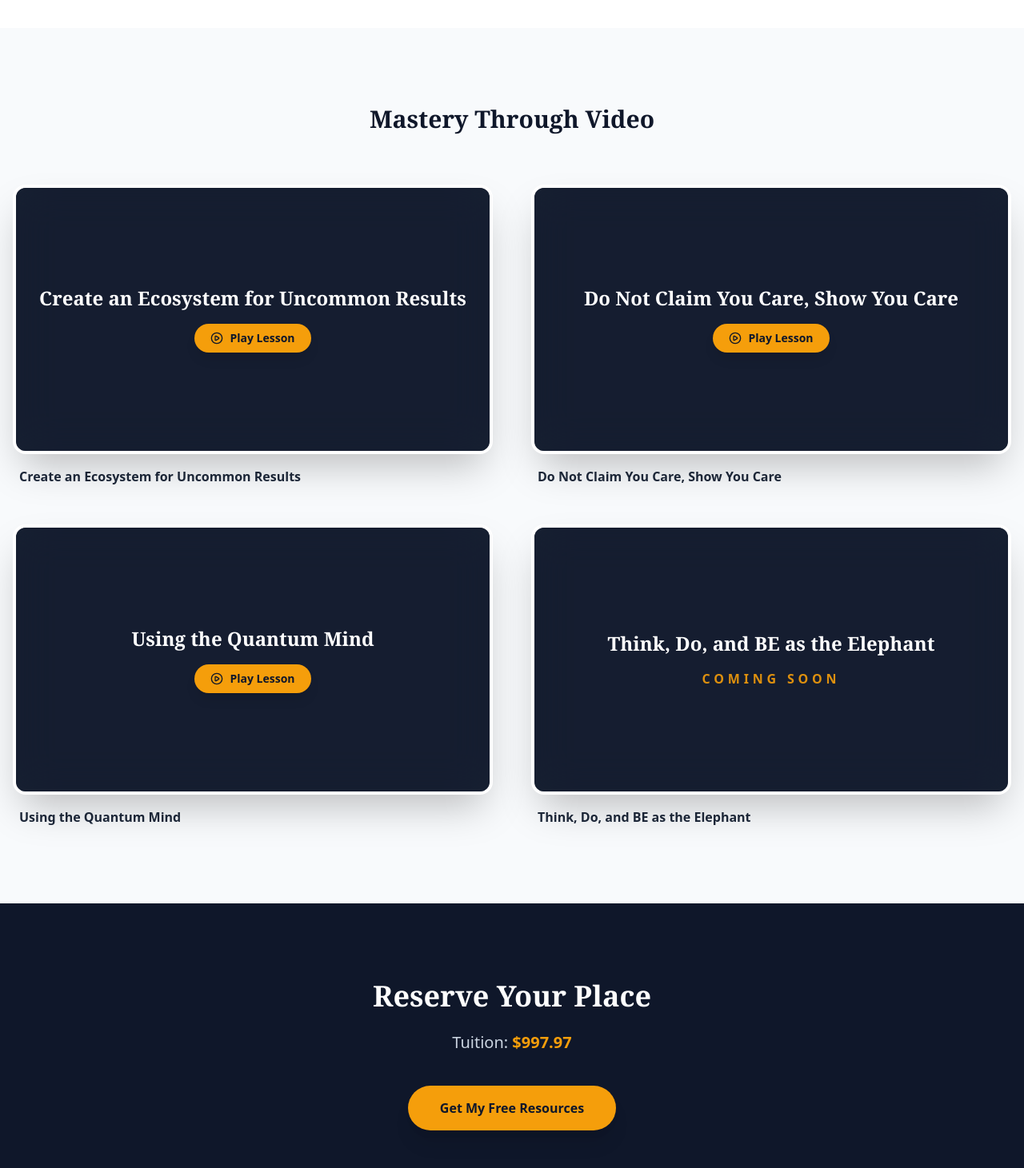
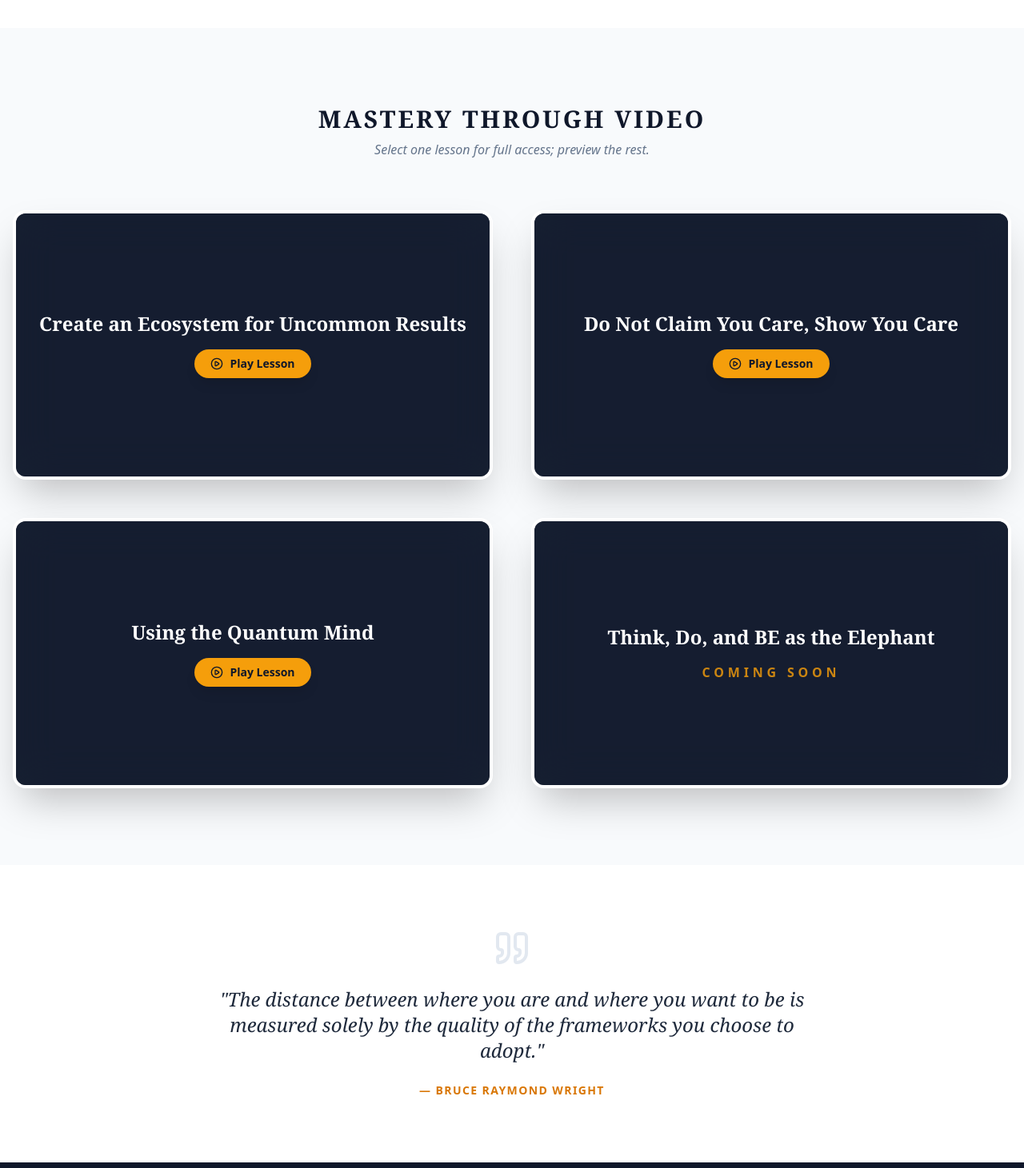
Before and after one commit to jasoncrossman/transcendent-heroic-advisor, a React (Vite) app: page /#/free-resources in a window 1280 px wide. Shown: the part 2280-3741 px from the top of the page at 80% size. Built offline with nearby package versions, Linux system fonts and the light colour scheme.

Commit message:
Update FreeResourcesPage.tsx

```diff
--- a/pages/FreeResourcesPage.tsx
+++ b/pages/FreeResourcesPage.tsx
@@ -11,7 +11,8 @@ import {
   Lock,
   PlayCircle,
   Clock,
-  Info
+  Info,
+  Quote
 } from 'lucide-react';
 
 const FreeResourcesPage: React.FC = () => {
@@ -48,7 +49,6 @@ const FreeResourcesPage: React.FC = () => {
     { id: 'elephant', title: "Think, Do, and BE as the Elephant", comingSoon: true }
   ];
 
-  // Logic to handle playing a video and pausing others
   const handleVideoSelection = (id: string) => {
     globalSparksVideos.forEach(video => {
       if (video.id !== id && !video.comingSoon) {
@@ -77,14 +77,12 @@ const FreeResourcesPage: React.FC = () => {
           const player = new (window as any).Vimeo.Player(iframe);
 
           player.on('play', () => {
-            // If no video has been chosen yet, this one becomes the "Unlocked" one
             if (!selectedVideoId) {
               setSelectedVideoId(video.id);
             }
           });
 
           player.on('timeupdate', (data: { seconds: number }) => {
-            // Trigger lock if: 1. A video was already chosen 2. This isn't it 3. Time > 30s
             if (selectedVideoId && selectedVideoId !== video.id && data.seconds >= 30) {
               player.pause();
               setLockedVideoId(video.id);
@@ -156,10 +154,10 @@ const FreeResourcesPage: React.FC = () => {
         </div>
       </section>
 
-      {/* 3. Books Section - RESTORED IMAGES */}
+      {/* 3. Books Section */}
       <section className="py-24 bg-white px-4">
         <div className="max-w-7xl mx-auto">
-          <h2 className="text-3xl font-bold text-center mb-16 font-serif">The Professional Library</h2>
+          <h2 className="text-3xl font-bold text-center mb-16 font-serif uppercase tracking-widest">The Professional Library</h2>
           <div className="grid grid-cols-1 md:grid-cols-3 gap-12">
             {books.map((book, i) => (
               <div key={i} className="text-center group">
@@ -174,14 +172,17 @@ const FreeResourcesPage: React.FC = () => {
         </div>
       </section>
 
-      {/* 4. Mastery Video Section - RESTORED TAGS AND LOCK */}
+      {/* 4. Mastery Video Section */}
       <section className="py-24 bg-slate-50 px-4">
         <div className="max-w-7xl mx-auto text-center">
-          <h2 className="text-3xl font-bold mb-16 font-serif">Mastery Through Video</h2>
-          <div className="grid grid-cols-1 md:grid-cols-2 gap-12 text-left">
+          <div className="mb-16">
+            <h2 className="text-3xl font-bold font-serif uppercase tracking-widest mb-2">Mastery Through Video</h2>
+            <p className="text-slate-500 font-medium italic">Select one lesson for full access; preview the rest.</p>
+          </div>
+
+          <div className="grid grid-cols-1 md:grid-cols-2 gap-12">
             {globalSparksVideos.map((v, i) => (
-              <div key={i} className="space-y-4">
-                <div className="relative aspect-video bg-slate-900 rounded-2xl overflow-hidden shadow-2xl border-4 border-white group">
+              <div key={i} className="relative aspect-video bg-slate-900 rounded-2xl overflow-hidden shadow-2xl border-4 border-white group">
                 {!v.comingSoon && (
                   <iframe
                     id={`vimeo-${v.id}`}
@@ -193,7 +194,6 @@ const FreeResourcesPage: React.FC = () => {
                   ></iframe>
                 )}
 
-                  {/* Cover Overlay */}
                 {activeVideo !== v.id && (
                   <div className="absolute inset-0 z-10 flex flex-col items-center justify-center p-6 text-center">
                     <div className="absolute inset-0 bg-slate-800/40 backdrop-blur-xl"></div>
@@ -211,20 +211,18 @@ const FreeResourcesPage: React.FC = () => {
                       )}
                     </div>
 
-                      {/* Unlocked / Preview Tags */}
                     {!v.comingSoon && (
                       <div className="absolute top-4 right-4">
                         {selectedVideoId === v.id ? (
-                            <span className="bg-green-600/90 text-white px-3 py-1 rounded-full text-[10px] font-bold uppercase flex items-center gap-1"><CheckCircle2 className="w-3 h-3"/> Unlocked</span>
+                          <span className="bg-green-600/90 text-white px-3 py-1 rounded-full text-[10px] font-bold uppercase flex items-center gap-1 shadow-lg"><CheckCircle2 className="w-3 h-3"/> Unlocked</span>
                         ) : selectedVideoId && (
-                            <span className="bg-amber-500/90 text-slate-900 px-3 py-1 rounded-full text-[10px] font-bold uppercase flex items-center gap-1"><Clock className="w-3 h-3"/> Preview</span>
+                          <span className="bg-amber-500/90 text-slate-900 px-3 py-1 rounded-full text-[10px] font-bold uppercase flex items-center gap-1 shadow-lg"><Clock className="w-3 h-3"/> Preview</span>
                         ) }
                       </div>
                     )}
                   </div>
                 )}
 
-                  {/* 30 Second Lock Overlay */}
                 {lockedVideoId === v.id && (
                   <div className="absolute inset-0 z-30 bg-slate-950/95 backdrop-blur-md flex flex-col items-center justify-center text-center p-8 animate-in fade-in">
                     <Lock className="w-12 h-12 text-amber-500 mb-4" />
@@ -236,14 +234,23 @@ const FreeResourcesPage: React.FC = () => {
                   </div>
                 )}
               </div>
-                <h4 className="font-bold text-slate-800 px-2">{v.title}</h4>
-              </div>
             ))}
           </div>
         </div>
       </section>
 
-      {/* 5. Final CTA Section */}
+      {/* 5. Final Note Section */}
+      <section className="py-20 bg-white">
+        <div className="max-w-3xl mx-auto px-4 text-center">
+          <Quote className="w-12 h-12 text-slate-200 mx-auto mb-6" />
+          <h3 className="text-2xl font-serif italic text-slate-800 mb-6">
+            "The distance between where you are and where you want to be is measured solely by the quality of the frameworks you choose to adopt."
+          </h3>
+          <p className="text-amber-600 font-bold uppercase tracking-widest text-sm">— Bruce Raymond Wright</p>
+        </div>
+      </section>
+
+      {/* 6. Final CTA Section */}
       <section className="py-24 bg-slate-900 text-white text-center">
         <div className="max-w-4xl mx-auto px-4">
           <h2 className="text-4xl font-bold mb-6 font-serif">Reserve Your Place</h2>
```
Lines whose indentation alone changed are shown as unchanged.
